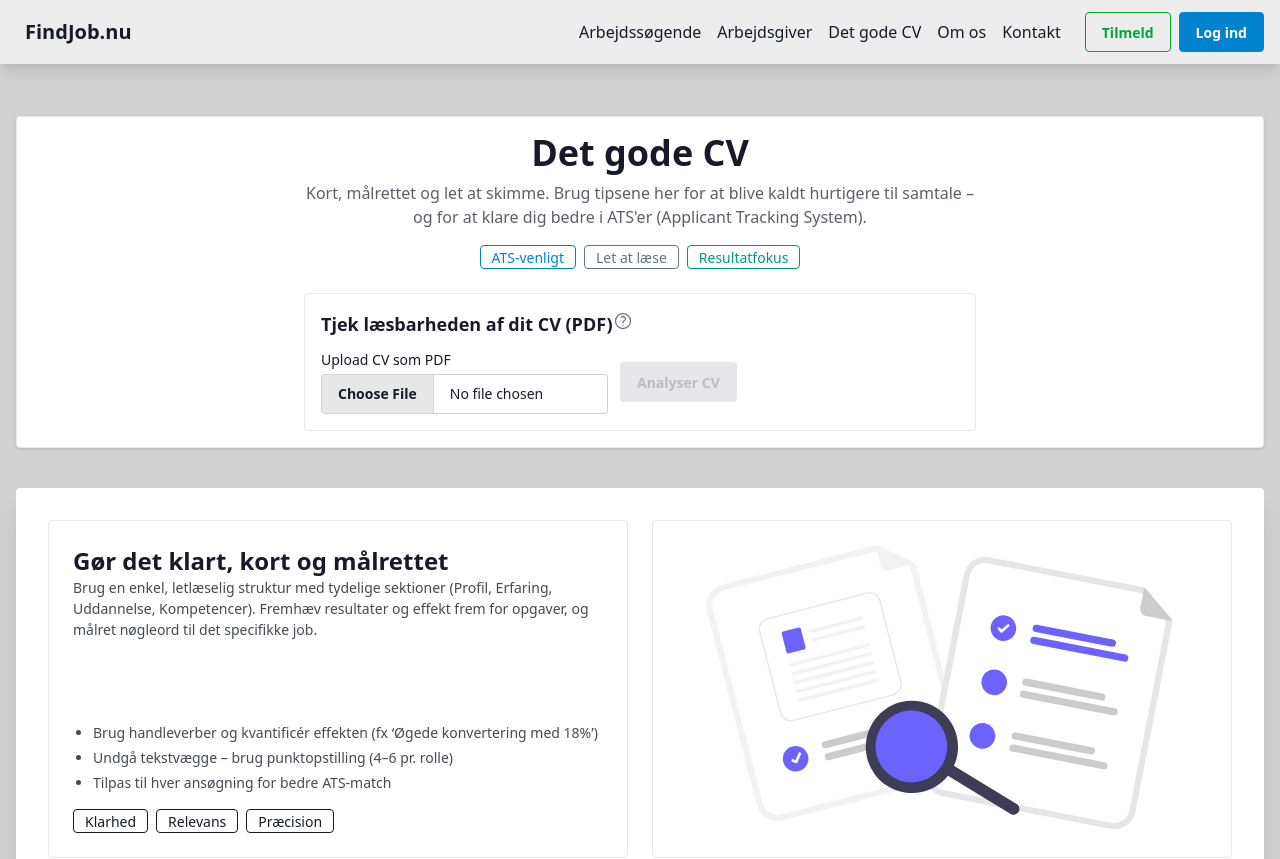
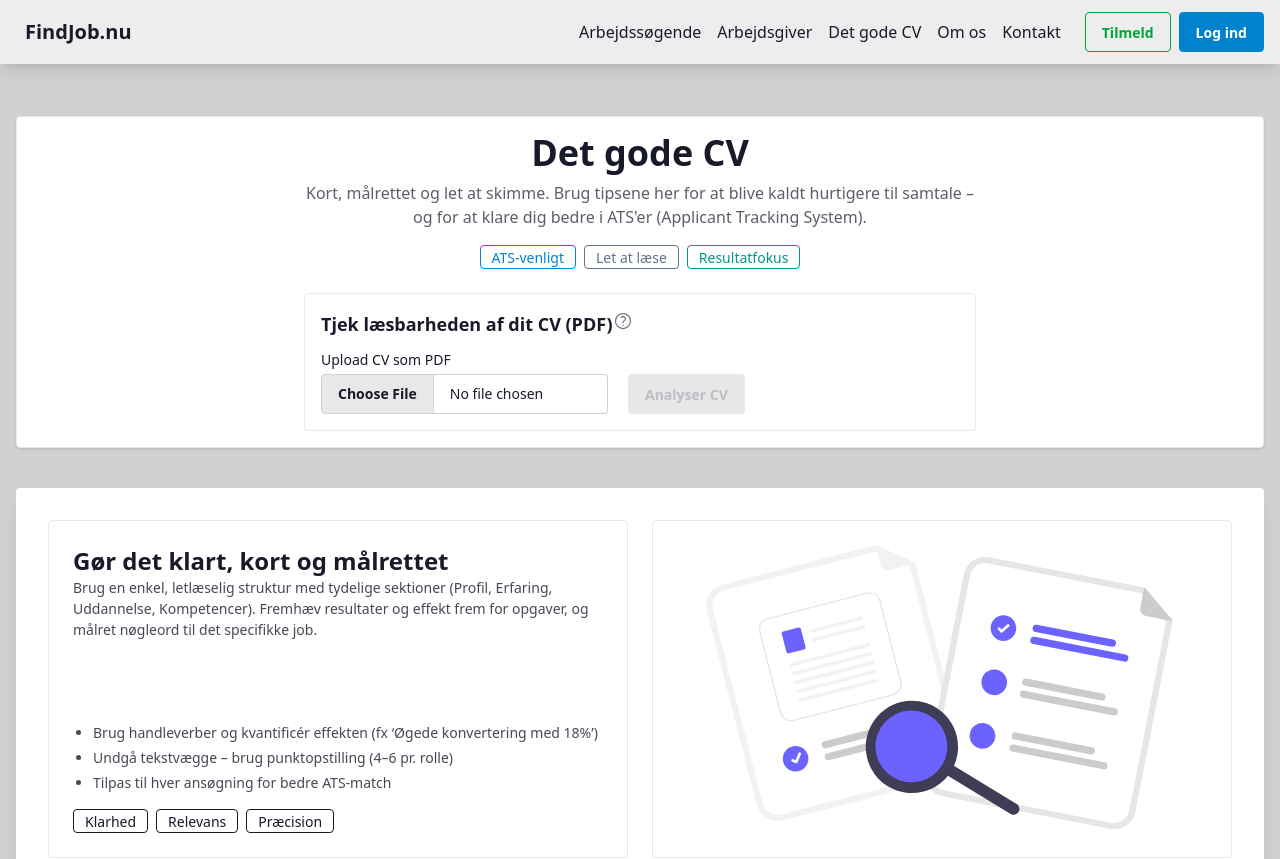
Before and after one commit to nightfrost/findjobnu-react, a React (Vite) app: page /cv in a window 1280 px wide. Shown: the top 859 px of the page. Built offline with nearby package versions, Linux system fonts and the light colour scheme.

Commit message:
Chore: Minor visual cleanup

```diff
--- a/src/views/GoodCV.tsx
+++ b/src/views/GoodCV.tsx
@@ -131,14 +131,14 @@ const GoodCV: React.FC = () => {
                                             onChange={onFileChange}
                                             aria-label="Upload CV som PDF"
                                         />
-                                    </div>
-                                    <button
-                                        className="btn btn-primary"
+                                        <button
+                                        className="btn btn-primary ml-5"
                                         onClick={onAnalyze}
                                         disabled={!file || analyzing}
                                     >
                                         {analyzing ? "Analyserer…" : "Analyser CV"}
                                     </button>
+                                    </div>
                                 </div>
 
                                 {error && (
```
